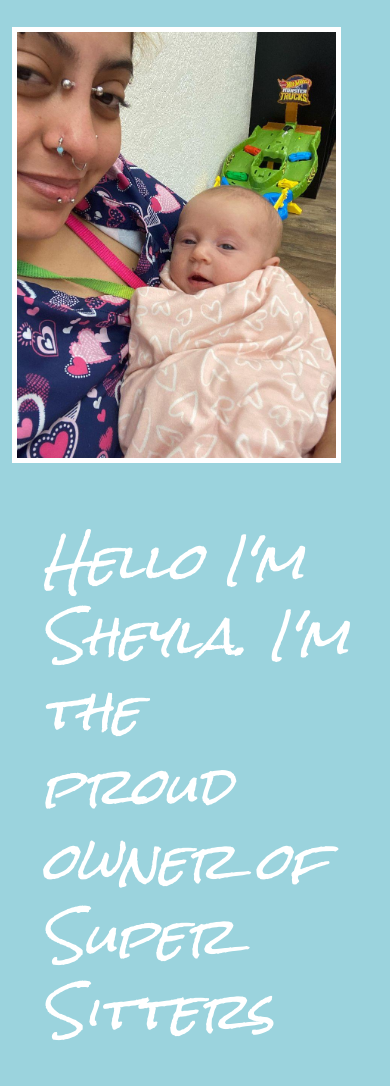
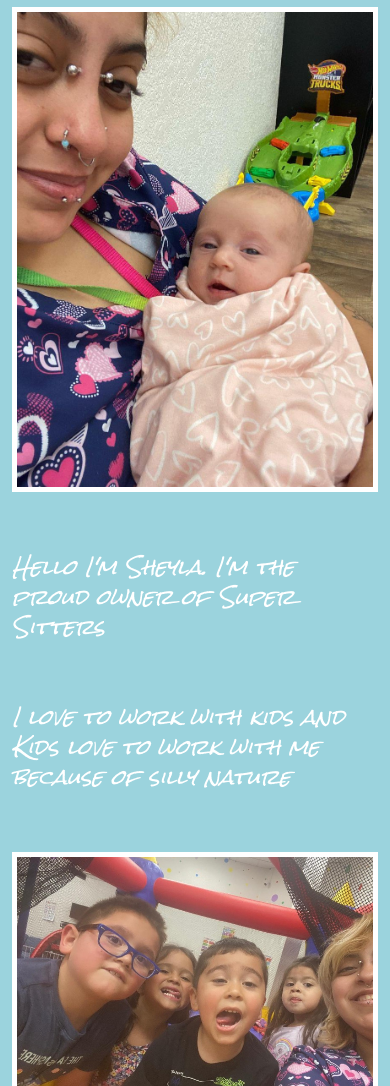
Before and after one commit to ProfessorSocks/website-play, a website: page frontend/pages/index.html in a window 390 px wide. Shown: the part 258-1344 px from the top of the page. Drawn offline with nearby package versions, Linux system fonts and the light colour scheme.

Commit message:
added better format

```diff
--- a/frontend/pages/index.html
+++ b/frontend/pages/index.html
@@ -15,13 +15,13 @@
 <body style="background-color:rgb(155,211,221)">
 
 
-    <div class="container" style="width:100%; margin: 5px">
+    <div class="container">
         <div class="row">
             <div class="col-lg-12">
                 <div class="body1" style="position: sticky; top: 20px; ">
                     <nav class="navbar navbar-expand-lg bg-body-tertiary">
                         <div class="container-fluid">
-                            <a class="navbar-brand" href="playsticky.html"><img src="../images/supersitterbest.png"
+                            <a class="navbar-brand" href="index.html"><img src="../images/supersitterbest.png"
                                     height="30" width="40"></a>
                             <button class="navbar-toggler" type="button" data-bs-toggle="collapse"
                                 data-bs-target="#navbarSupportedContent" aria-controls="navbarSupportedContent"
@@ -58,7 +58,7 @@
         </div>
     </div>
     <br>
-    <div class="container" style="width:100%; margin: 5px">
+    <div class="container">
         <div class="body1" style="border-style: solid; padding: 10px;">
             <div class="row">
                 <div class="col-sm-12">
@@ -73,23 +73,23 @@
             </div>
         </div>
     </div>
-    </div>
 
 
-    <div class="container" >
+    <div class="container">
         <div class="row">
-            <div class="col-lg-6" >
-                <img class="images" id="resize-image" src="../images/sheylababy.jpg" alt="Sheyla with Baby" width=" 500" height="600">
+            <div class="col-sm-6">
+                <img class="images" src="../images/sheylababy.jpg" alt="Sheyla with Baby" width=" 500" height="600">
             </div>
-            <div class="col-lg-6">
-                <p class="paragraph">Hello I'm Sheyla. I'm the proud owner of Super Sitters</p>
+            <div class="col-sm-6">
+                <p class="paragraph" id="resize-text">Hello I'm Sheyla. I'm the proud owner of Super Sitters</p>
             </div>
         </div>
         <div class="row">
-            <div class="col-md-6">
-                <p class="paragraph">I love to work with kids and Kids love to work with me because of silly nature</p>
+            <div class="col-sm-6">
+                <p class="paragraph" id="resize-text">I love to work with kids and Kids love to work with me because of
+                    silly nature</p>
             </div>
-            <div class="col-md-6">
+            <div class="col-sm-6">
                 <img class="images" src="../images/sheylakidsgroup.jpg" alt="Sheyla with group" width="600"
                     height="450">
 
--- a/frontend/pages/stylesheet.css
+++ b/frontend/pages/stylesheet.css
@@ -14,12 +14,16 @@
 }
 
 .image-sizer {
-    max-width: 100%; /* Ensures the image doesn't exceed its container */
+    max-width: 100%;
+    /* Ensures the image doesn't exceed its container */
     text-align: center;
 }
+
 #resize-image {
-    max-width: 90%; /* Ensures the image scales within the container */
-    height: auto; /* Automatically adjusts the height to maintain aspect ratio */
+    max-width: 90%;
+    /* Ensures the image scales within the container */
+    height: auto;
+    /* Automatically adjusts the height to maintain aspect ratio */
 }
 
 .containergrid {
@@ -38,16 +42,21 @@
     border-width: 5px;
     margin-top: 30px;
     margin-bottom: 30px;
-    max-width: 90%; /* Ensures the image scales within the container */
+    max-width: 100%;
+    /* Ensures the image scales within the container */
     height: auto;
 }
 
 .paragraph {
     font-style: italic;
-    font-size: 50px;
+    font-size: xx-large;
     color: white;
     font-family: 'Bubbly';
-    margin: 30px;
+    margin-top: 30px;
+    margin-bottom: 30px;
+    max-width: 100%;
+    /* Ensures the image scales within the container */
+    height: auto;
 }
 
 .imagesright {
@@ -74,3 +83,23 @@
     display: flex;
     justify-content: center;
 }
+
+#resize-text {
+    font-size: 50px;
+    /* Initial font size */
+}
+
+/* Define media queries for different screen sizes */
+@media screen and (max-width: 768px) {
+    #resize-text {
+        font-size: 30px;
+        /* Adjust font size for smaller screens */
+    }
+}
+
+@media screen and (max-width: 480px) {
+    #resize-text {
+        font-size: 20px;
+        /* Adjust font size for even smaller screens */
+    }
+}
--- a/frontend/play.js
+++ b/frontend/play.js
@@ -30,3 +30,22 @@ function collectData(form) {
 
 
 }
+
+
+function resizeText() {
+    const textElement = document.getElementById("resize-text");
+    const container = document.querySelector(".text-container");
+
+    // Calculate the new font size based on the container's width
+    const containerWidth = container.offsetWidth;
+    const newFontSize = containerWidth * 0.05; // Adjust the scaling factor as needed
+
+    // Apply the new font size to the text element
+    textElement.style.fontSize = `${newFontSize}px`;
+}
+
+// Call the resizeText function when the window is resized
+window.addEventListener("resize", resizeText);
+
+// Initial call to resizeText when the page loads
+window.addEventListener("load", resizeText);
```
Lines whose indentation alone changed are shown as unchanged.
